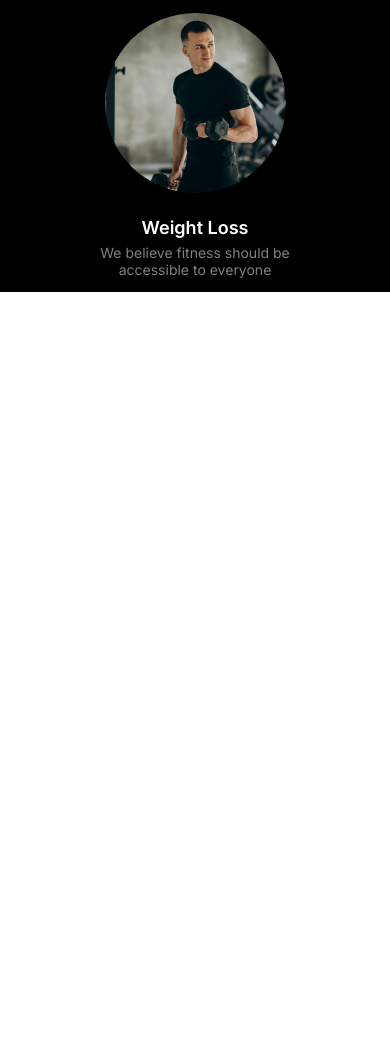
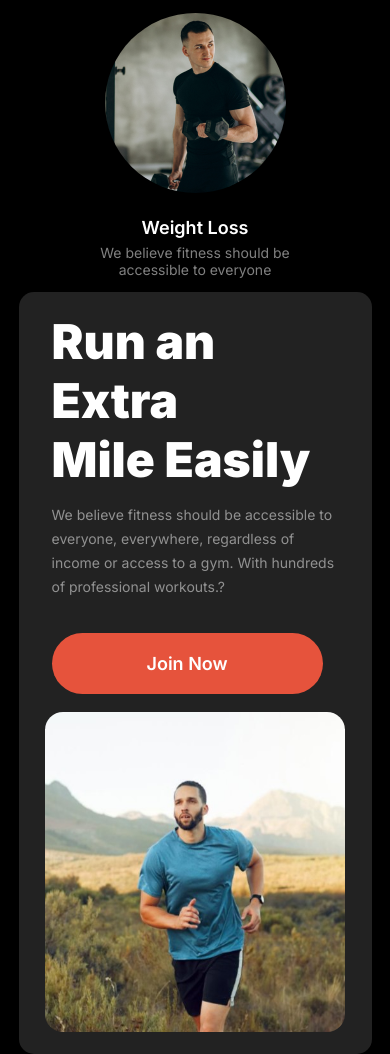
Before and after one commit to alshahriar99/second-assignment, a plain HTML site: page index.html in a window 390 px wide. Shown: the part 2066-3120 px from the top of the page. Before the commit the page ends 2358 px from the top, so only its background shows below. Drawn offline with nearby package versions, Linux system fonts and the light colour scheme.

Commit message:
run extra section responsive

```diff
--- a/index.html
+++ b/index.html
@@ -109,6 +109,27 @@
     </section>
     <!-- habit section ends -->
 
+    <!-- Run extra section start -->
+   <section class="runExtra-section-container">
+    <div class="runExtra-contant">
+      <div class="runExtra">
+        <h1>
+          Run an Extra <br />
+          Mile Easily
+        </h1>
+        <p>
+          We believe fitness should be accessible to everyone, everywhere,
+          regardless of income or access to a gym. With hundreds of professional
+          workouts.?
+        </p>
+        <button class="btn-primary join-now">Join Now</button>
+      </div>
+      <div class="runExtra-image">
+        <img src="./images/run1.jpg" alt="" />
+      </div>
+    </div>
+  </section>
+  <!-- Run extra section ends -->
 
 
 
--- a/style/style.css
+++ b/style/style.css
@@ -257,6 +257,59 @@ button#spical{
   }
 
 
+  /* Run extra section style */
+
+.runExtra-contant{
+  width: 1060px;
+  height: 370px;
+  margin: 0 auto;
+  display: flex;
+  justify-content: space-between;
+  align-items: center;
+  background-color: #222222;
+  border-radius: 15px;
+  margin-top: 100px;
+}
+.runExtra{
+  width: 443px;
+  height: 290px;
+  margin-left: 50px;
+}
+.runExtra h1{
+  color: rgb(255, 255, 255);
+  font-size: 48px;
+  font-weight: 900;
+  margin: 0 0 14px 0;
+
+}
+.runExtra p{
+  color: rgba(255, 255, 255, 0.5);
+  font-family: Inter;
+  font-size: 14px;
+  font-weight: 400;
+  line-height: 24px;
+  text-align: left;
+  margin-bottom: 34px;
+}
+.join-now{
+  padding: 15px 40px 15px 40px;
+  border-radius: 42px;
+  background: rgb(230, 83, 60);
+
+}
+.runExtra button{
+  color: rgb(255, 255, 255);
+  font-family: Inter;
+  font-size: 18px;
+  font-weight: 600;
+}
+.runExtra-image img{
+  border-radius: 18px;
+  width: 340px;
+  height: 320px;
+  margin-right: 32px;
+}
+
 
 
 
@@ -386,4 +439,30 @@ button#spical{
     margin-bottom: 8px;
   }
   /* habid section ends */
+
+    /* runExtra section ends */
+    .runExtra-contant{
+      width: 353px;
+      height: 762px;
+      flex-direction: column;
+      justify-content: normal;
+      margin-top:0;
+      padding-top: 20px;
+    }
+    .runExtra{
+      width: 287px;
+      height: 400px;
+      margin-left: 0;
+    }
+    button.join-now{
+      padding: 20px 95px;
+    }
+    .runExtra-image{
+      width:85%;
+      height: auto;
+
+    }
+    .runExtra-image img{
+      width: 100%;
+    }
 }
```
